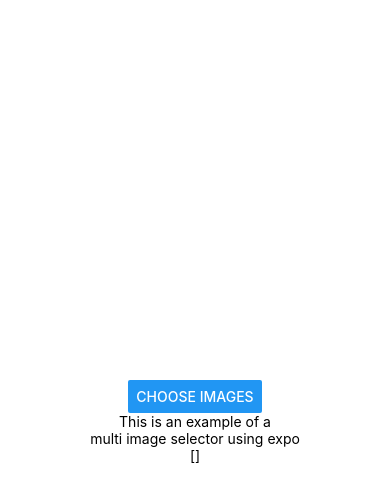
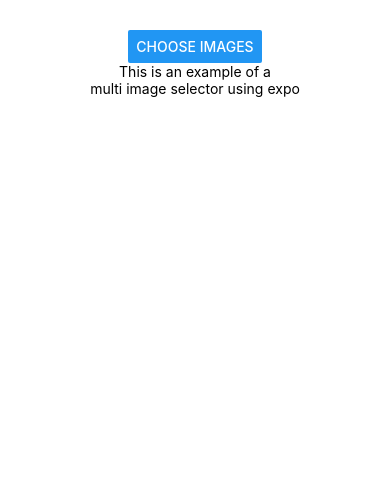
Before and after one commit to polycarpou/expo-camera-roll-select, a React Native app: screen / in a window 390 px wide. Shown: the top 502 px of the page. Built offline with nearby package versions, Linux system fonts and the light colour scheme.

Commit message:
[MAINT] moving from crna to expo config

```diff
--- a/App.js
+++ b/App.js
@@ -1,5 +1,5 @@
 import React from 'react';
-import { StyleSheet, Text, View, Button} from 'react-native';
+import { StyleSheet, Text, View, Button, ScrollView,Image} from 'react-native';
 import ImageBrowser from './ImageBrowser';
 
 export default class App extends React.Component {
@@ -18,6 +18,15 @@ export default class App extends React.Component {
     })
   }
 
+  renderImage(item, i) {
+    return(
+      <Image
+        style={{height: 100, width: 100}}
+        source={{uri: item.node.image.uri}}
+        key={i}
+      />
+    )
+  }
   render() {
     if (this.state.imageBrowserOpen) {
       return(<ImageBrowser callback={this.imageBrowserCallback}/>);
@@ -30,7 +39,9 @@ export default class App extends React.Component {
         />
         <Text>This is an example of a</Text>
         <Text>multi image selector using expo</Text>
-        <Text>{JSON.stringify(this.state.photos)}</Text>
+        <ScrollView>
+          {this.state.photos.map((item,i) => this.renderImage(item,i))}
+        </ScrollView>
       </View>
     );
   }
@@ -39,6 +50,7 @@ export default class App extends React.Component {
 const styles = StyleSheet.create({
   container: {
     flex: 1,
+    marginTop: 30,
     backgroundColor: '#fff',
     alignItems: 'center',
     justifyContent: 'center',
--- a/app.json
+++ b/app.json
@@ -1,5 +1,5 @@
 {
   "expo": {
-    "sdkVersion": "22.0.0"
+    "sdkVersion": "23.0.0"
   }
 }
```
Also changed, not shown: package.json (+5 -5 lines), 1 other file (tests, documents, lock files or other folders).
